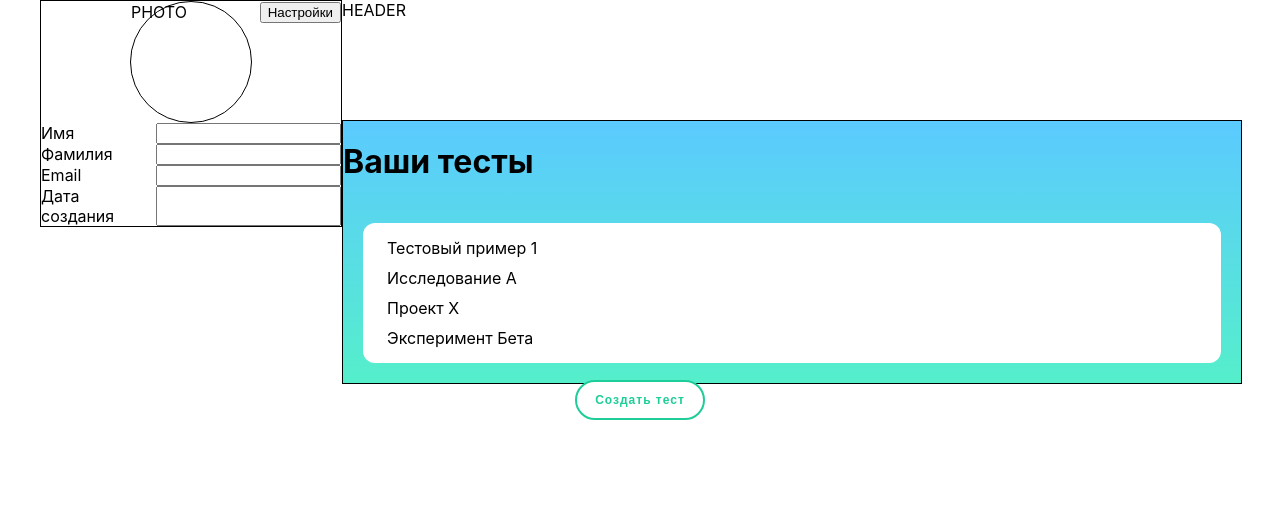
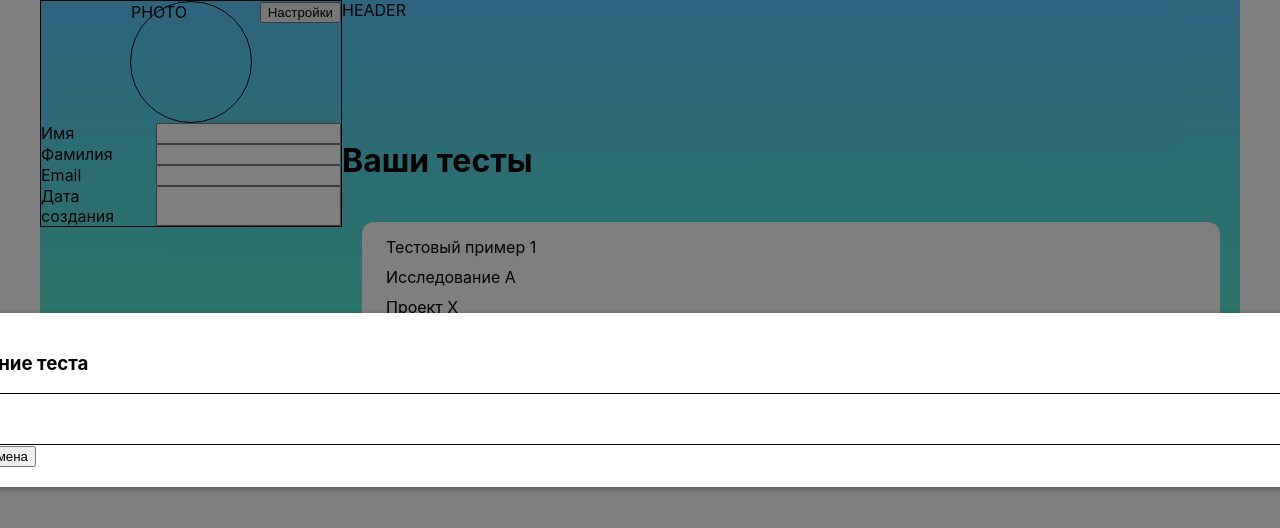
Before and after one commit to DmitriAleks/QuizCraft, a React (Create React App) app: page /profile in a window 1280 px wide. Both pictures are taken after a click on the button "Создать тест". Shown: the top 528 px of the page. Built offline with nearby package versions, Linux system fonts and the light colour scheme.

Commit message:
added modal

```diff
--- a/src/App.scss
+++ b/src/App.scss
@@ -2,4 +2,5 @@
 @import "src/styles/sass/mixins";
 .App {
   @include container();
+  background: linear-gradient(to top, #55EFCB 0%, #5BCAFF 100%);
 }
--- /dev/null
+++ b/src/components/Modal/Modal.module.scss
@@ -0,0 +1,29 @@
+
+.modal_overlay {
+  position: fixed;
+  top: 0;
+  left: 0;
+  width: 100%;
+  height: 100%;
+  background-color: rgba(0, 0, 0, 0.5);
+  display: flex;
+  flex-direction: column;
+  justify-content: center;
+  align-items: center;
+
+   .modal {
+     background-color: #fff;
+     padding: 20px;
+     border-radius: 5px;
+     box-shadow: 0 2px 6px rgba(0, 0, 0, 0.3);
+
+    min-width: 1400px;
+
+     .modal_content{
+       width: 100%;
+       height: 50px;
+       border: 1px solid black;
+
+     }
+   }
+}
--- a/src/components/Modal/Modal.tsx
+++ b/src/components/Modal/Modal.tsx
@@ -1,11 +1,38 @@
+//@ts-ignore
+import style from './Modal.module.scss'
+import {useState} from "react";
 
 
+type ModalPropsType = {
+    isShowModal: boolean
+    onOk: () => void
+    onCancel: () => void
+    okText?: string
+    cancelText?: string
+    title: string
+    children:any
+}
 
-export const Modal = () => {
+
+export const Modal = (props: ModalPropsType) => {
+    const {isShowModal, onOk, onCancel, okText = 'Ок', cancelText = 'Отмена', title, children} = props
     return (
         <div>
+            {isShowModal &&
+                <div className={style.modal_overlay}>
+                    <div className={style.modal}>
+                        <h3>{title}</h3>
+                        <div className={style.modal_content}>
+                            {children}
+                        </div>
 
+                        <div>
+                            <button onClick={onOk}>{okText}</button>
+                            <button onClick={onCancel}>{cancelText}</button>
+                        </div>
+                    </div>
 
+                </div>}
         </div>
     )
 }
--- a/src/routes/Profile/Profile.tsx
+++ b/src/routes/Profile/Profile.tsx
@@ -2,11 +2,14 @@
 import style from './Profile.module.scss'
 import {TestManagement} from "./components/TestManagement/TestManagement";
 import {UserCard} from "./components/UserCard/UserCard";
+import {Modal} from "../../components/Modal/Modal";
+import {useState} from "react";
+import {TestEditor} from "./components/TestEditor/TestEditor";
 
 
 export const Profile = () => {
-
-
+    const [isShowModal, setIsShowModal] = useState(false)
+    const showModal = () => setIsShowModal(!isShowModal)
 
     return (
         <div className={style.block}>
@@ -15,8 +18,19 @@ export const Profile = () => {
             </div>
             <div className={style.content}>
                 <div className={style.header}>HEADER</div>
-                <TestManagement/>
+                <TestManagement showModal={() => {
+                    showModal()
+                }}/>
             </div>
+            <Modal title='Создание теста'
+                   isShowModal={isShowModal}
+                   onOk={() => {
+                   }}
+                   onCancel={() => {
+                       setIsShowModal(false)
+                   }}
+                   children={<TestEditor/>}
+            />
         </div>
     )
 }
--- /dev/null
+++ b/src/routes/Profile/components/TestEditor/TestEditor.module.scss
@@ -0,0 +1,12 @@
+
+
+.block {
+  display: flex;
+  .question_block{
+background-color: red;
+  }
+
+  .answers_block{
+    background-color: green;
+  }
+}
--- /dev/null
+++ b/src/routes/Profile/components/TestEditor/TestEditor.tsx
@@ -0,0 +1,18 @@
+//@ts-ignore
+import style from './TestEditor.module.scss'
+
+export const TestEditor = () => {
+
+    const question = []
+
+    return (
+        <div className={style.block}>
+            <div className={style.questions_block}>
+
+            </div>
+            <div className={style.answers_block}>
+
+            </div>
+        </div>
+    )
+}
--- a/src/routes/Profile/components/TestManagement/TestManagement.module.scss
+++ b/src/routes/Profile/components/TestManagement/TestManagement.module.scss
@@ -1,10 +1,10 @@
 @import './../../../../styles/sass/variables';
 
 .block {
-  border: 1px solid black;
   width: 100%;
   align-items: center;
-  background: linear-gradient(to top, #55EFCB 0%, #5BCAFF 100%);
+
+  border-radius: 12px;
 
   .tests_list_wrapper {
     padding: 20px 20px;
--- a/src/routes/Profile/components/TestManagement/TestManagement.tsx
+++ b/src/routes/Profile/components/TestManagement/TestManagement.tsx
@@ -24,11 +24,15 @@ const testDataTestsList = [
     }
 ]
 
+type TestManagementPropsType = {
+    showModal: () => void
+}
 
-export const TestManagement = () => {
 
+export const TestManagement = (props:TestManagementPropsType) => {
+const {showModal} = props
     const openModal = () => {
-
+        showModal()
     }
 
     const testsList = testDataTestsList.map(it => {
```
